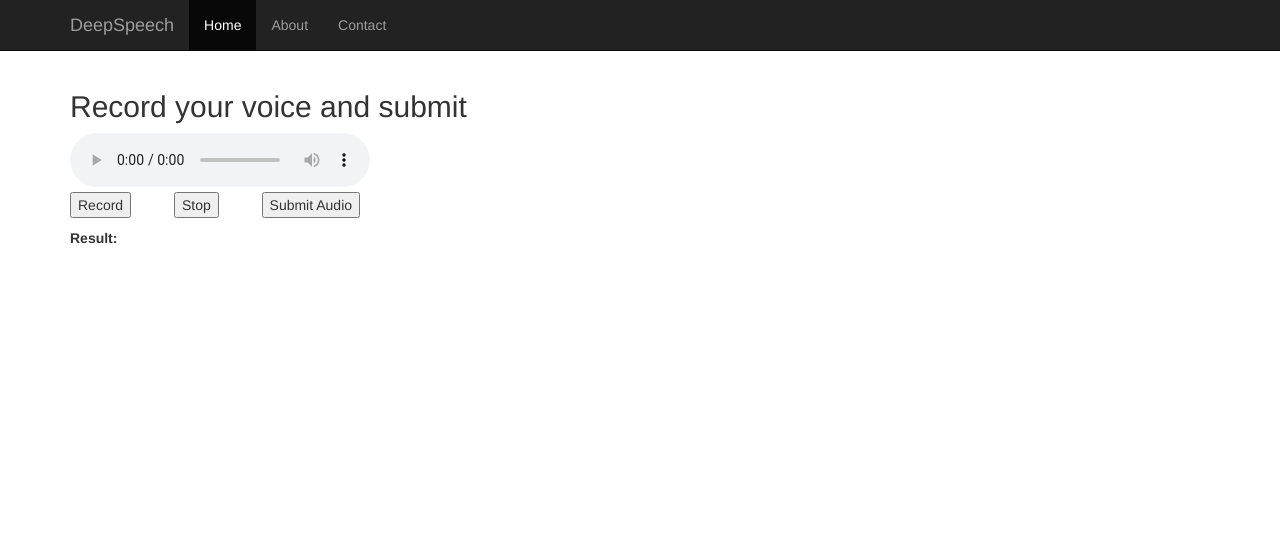
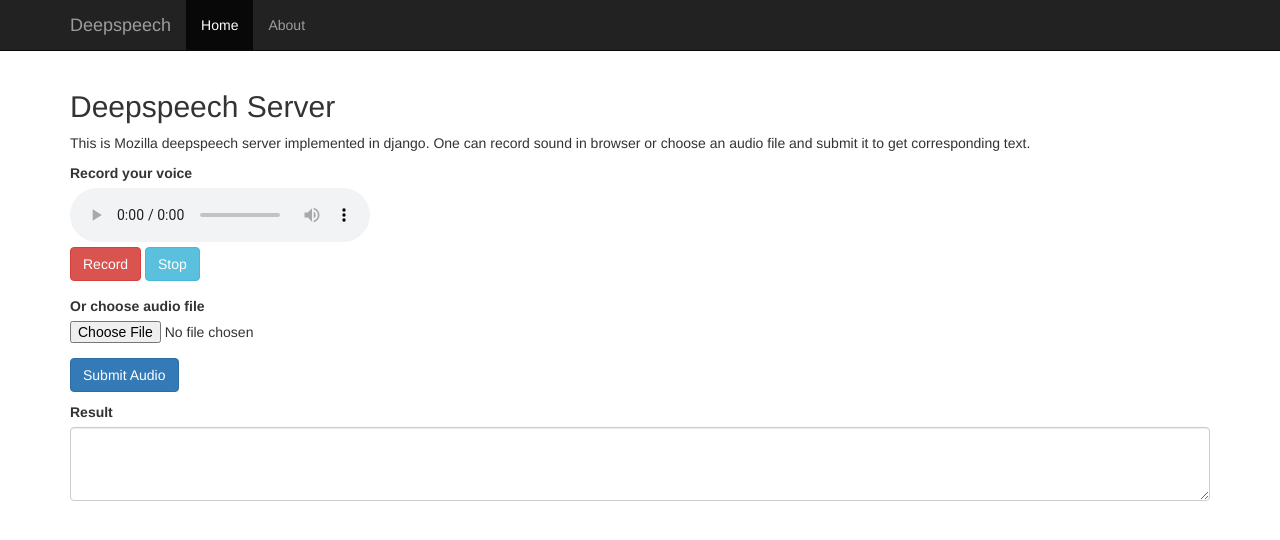
Before and after one commit to ashwan1/django-deepspeech-server, a Django app: page /dsserver/ in a window 1280 px wide. Shown: the top 540 px of the page. Run offline with Django 3.2, Linux system fonts and the light colour scheme; parts of the project's set-up code (start-up, migrations or seed data) failed here and were passed over; some libraries are stand-ins or nearby versions.

Commit message:
Added file upload and some cosmetic's improvements

```diff
--- a/requirements.txt
+++ b/requirements.txt
@@ -1,6 +1,2 @@
-appdirs>=1.4.3
 Django>=2.0.0
-django-bootstrap4>=0.0.5
-django-filter>=1.0.2
-djangorestframework>=3.6.2
-Markdown>=2.6.8
+django-bootstrap3>=9.1.0
--- a/speech_server_main/static/css/main.css
+++ b/speech_server_main/static/css/main.css
@@ -6,7 +6,7 @@
    width: 220px;
 }
 
-#prediction-panel, #progress-panel  {
+#error-panel, #progress-panel  {
    display: none;
 }
 
@@ -15,6 +15,6 @@
     transition: none !important;
 }
 
-.result_container {
+.result_container, .form-main {
     margin-top: 10px;
 }
--- a/speech_server_main/static/speech_server_main/script.js
+++ b/speech_server_main/static/speech_server_main/script.js
@@ -39,6 +39,14 @@
     }
 
     function submitToServer(){
+        if(audioData == null) {
+            $('#error-panel').addClass('alert-danger');
+            $('#error-message').text("There is no audio data here!");
+            $('#error-panel').show();
+            return;
+        }
+
+        $('#error-panel').hide();
         var req = new XMLHttpRequest();
         $('#progress-panel').show();
         $('.progress-bar').css('width', '0%').attr('aria-valuenow', 0);
@@ -46,11 +54,26 @@
             width: "100%"
         }, 1500);
         req.onload = function(response){
-            $('#result')[0].innerHTML = response.currentTarget.responseText;
+            $('#result').text(response.currentTarget.responseText);
             $('#progress-panel').hide();
         }
         req.open("POST", "/dsserver/handleaudio/", true)
         req.send(audioData);
     }
 
+	var openFile = function(event) {
+        var input = event.target;
+        var url = URL.createObjectURL(input.files[0]);
+        var mt = document.createElement('audio');
+        audioData = input.files[0];
+        mt.controls = true;
+        mt.src = url;
+        $('#player')[0].innerHTML = "";
+        $('#player').append(mt);
+    };
+
+    $(window).on('load',function(){
+        $("#file").change(openFile);
+    });
+
 //})())
--- a/speech_server_main/templates/speech_server_main/base.html
+++ b/speech_server_main/templates/speech_server_main/base.html
@@ -4,7 +4,7 @@
     <meta charset="utf-8">
     <meta http-equiv="X-UA-Compatible" content="IE=edge">
     <meta name="viewport" content="width=device-width, initial-scale=1">
-    <title>DeepSpeech</title>
+    <title>Deepspeech</title>
     <script
             src="https://code.jquery.com/jquery-3.2.1.min.js"
             integrity="sha256-hwg4gsxgFZhOsEEamdOYGBf13FyQuiTwlAQgxVSNgt4="
@@ -35,13 +35,12 @@
                 <span class="icon-bar"></span>
                 <span class="icon-bar"></span>
             </button>
-            <a class="navbar-brand" href="#">DeepSpeech</a>
+            <a class="navbar-brand" href="#">Deepspeech</a>
         </div>
         <div id="navbar" class="collapse navbar-collapse">
             <ul class="nav navbar-nav">
                 <li class="active"><a href="#">Home</a></li>
                 <li><a href="#about">About</a></li>
-                <li><a href="#contact">Contact</a></li>
             </ul>
         </div><!--/.nav-collapse -->
     </div>
--- a/speech_server_main/templates/speech_server_main/index.html
+++ b/speech_server_main/templates/speech_server_main/index.html
@@ -3,16 +3,34 @@
 
 {# Load the tag library #}
 {% load bootstrap3 %}
-<h2>Record your voice and submit</h2>
+<h2>Deepspeech Server</h2>
+This is Mozilla deepspeech server implemented in django.
+One can record sound in browser or choose an audio file and submit it to get corresponding text.
+<form class="form-main">
+    <div class="form-group">
+        <label for="player">Record your voice</label>
+        <div id="player">
+            <audio controls src=""></audio>
+        </div>
+        <button onclick="startRecording()" class="btn btn-danger">Record</button>
+        <button onclick="stopRecording()" class="btn btn-info">Stop</button>
+    </div>
+    <div class="form-group">
+        <label for="file">Or choose audio file</label>
+        <input type="file" class="form-control-file" id="file"/>
+    </div>
+    <button onclick="submitToServer()" id="submitAudio"
+            class="btn btn-primary">Submit Audio</button>
+</form>
 
-<div id="player">
-    <audio controls src=""></audio>
+<div class="result_container form-group">
+    <label for="result">Result</label>
+    <textarea class="form-control" id="result" rows="3"></textarea>
 </div>
-<button onclick="startRecording()">Record</button>&nbsp;&nbsp;&nbsp;&nbsp;&nbsp;&nbsp;&nbsp;&nbsp;&nbsp;&nbsp;
-<button onclick="stopRecording()">Stop</button>&nbsp;&nbsp;&nbsp;&nbsp;&nbsp;&nbsp;&nbsp;&nbsp;&nbsp;&nbsp;
-<button onclick="submitToServer()" id="submitAudio">Submit Audio</button>
 
-<div class="result_container"><b>Result:</b> <a id="result"></a></div>
+<div id="error-panel" class="alert" role="alert">
+    <a id="error-message"/>
+</div>
 
 <div id="progress-panel">
     <div class="progress-container">
```
